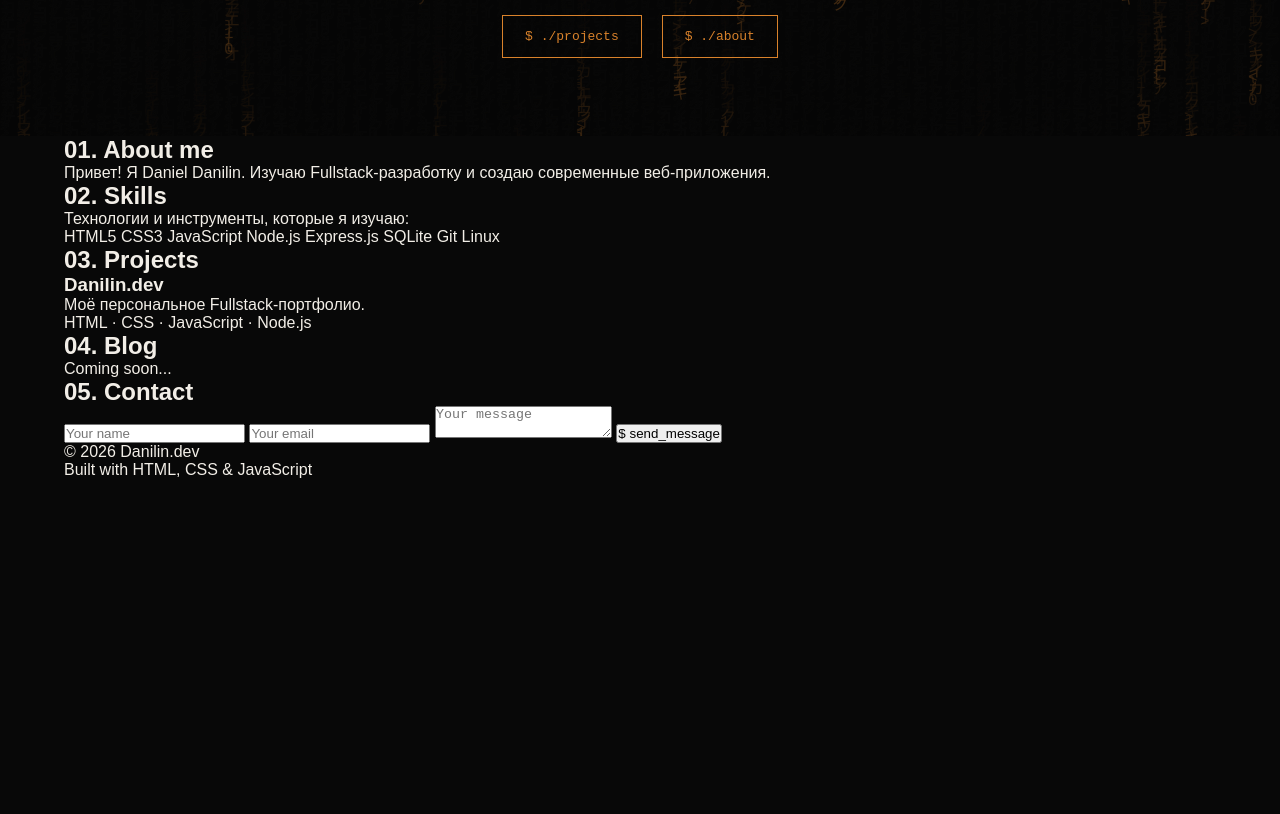
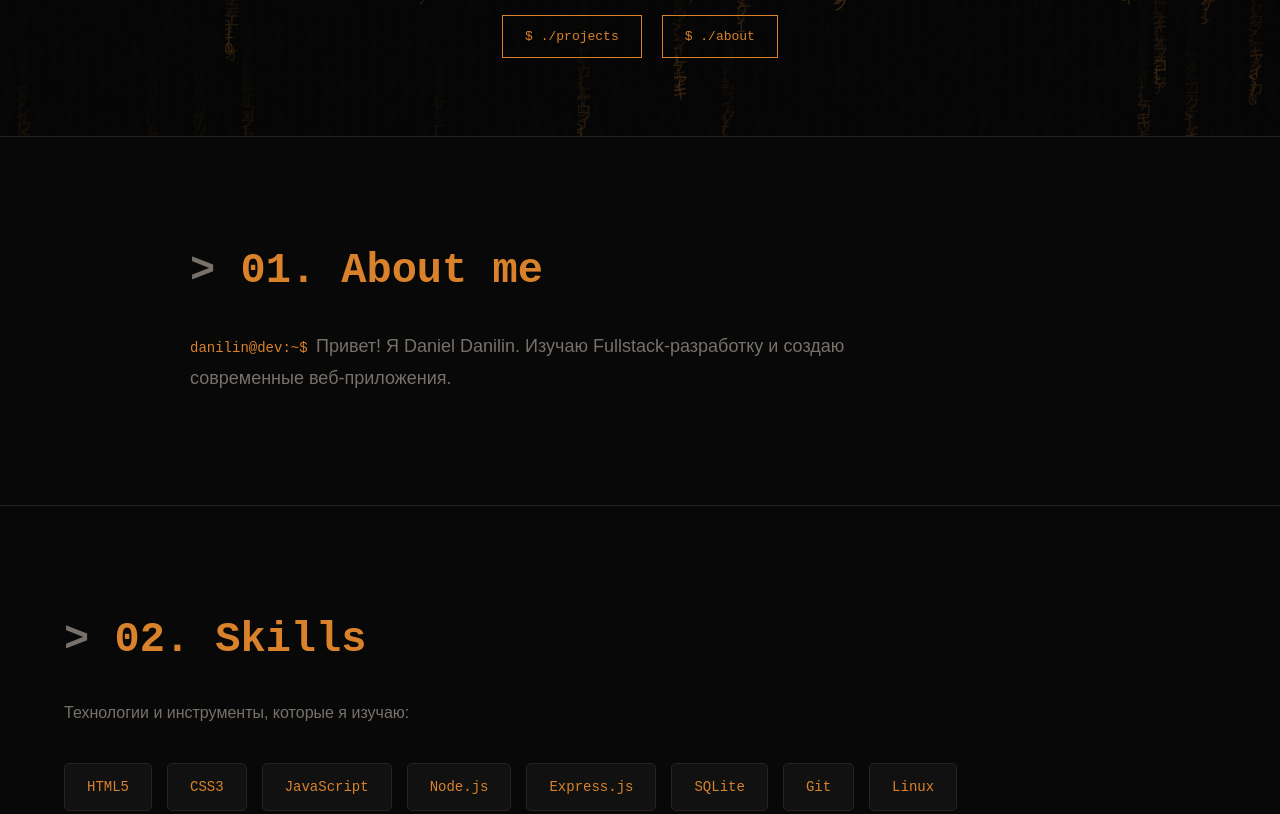
Before and after one commit to StyleLayDeveloper/fullstack-developer-portfolio, a plain HTML site: page public/index.html in a window 1280 px wide. Shown: the part 660-1474 px from the top of the page. Before the commit the page ends 1139 px from the top, so only its background shows below. Drawn offline with Linux system fonts and the light colour scheme.

Commit message:
Оформлены основные разделы портфолио

```diff
--- a/public/css/style.css
+++ b/public/css/style.css
@@ -236,3 +236,224 @@ a {
         animation: none;
     }
 }
+
+
+
+/* =================================
+   7. ОБЩИЕ СТИЛИ СЕКЦИЙ
+================================= */
+
+.section {
+    padding: 110px 0;
+    border-top: 1px solid var(--border);
+}
+
+.section h2 {
+    font-family: monospace;
+    font-size: clamp(28px, 5vw, 42px);
+    color: var(--accent);
+    margin-bottom: 35px;
+}
+
+.section h2::before {
+    content: "> ";
+    color: var(--secondary);
+}
+
+.section p {
+    color: var(--secondary);
+    font-size: 16px;
+    line-height: 1.8;
+}
+
+
+
+
+/* =================================
+   8. ABOUT
+================================= */
+
+.about .container {
+    max-width: 900px;
+}
+
+.about p {
+    max-width: 750px;
+    font-size: 18px;
+}
+
+.about p::before {
+    content: "danilin@dev:~$ ";
+    color: var(--accent);
+    font-family: monospace;
+    font-size: 14px;
+}
+
+
+
+
+/* =================================
+   9. SKILLS
+================================= */
+
+.skills-list {
+    display: flex;
+    flex-wrap: wrap;
+    gap: 15px;
+    margin-top: 35px;
+}
+
+.skills-list span {
+    padding: 15px 22px;
+    background-color: var(--surface);
+    border: 1px solid var(--border);
+    border-radius: 5px;
+    color: var(--accent);
+    font-family: monospace;
+    font-size: 14px;
+    transition: 0.3s;
+}
+
+.skills-list span:hover {
+    border-color: var(--accent);
+    box-shadow: 0 0 15px rgba(217, 130, 43, 0.15);
+    transform: translateY(-4px);
+}
+
+
+
+
+
+/* =================================
+   10. PROJECTS
+================================= */
+
+.project-card {
+    max-width: 650px;
+    padding: 30px;
+    background-color: var(--surface);
+    border: 1px solid var(--border);
+    border-radius: 6px;
+    transition: 0.3s;
+}
+
+.project-card:hover {
+    border-color: var(--accent);
+    transform: translateY(-5px);
+    box-shadow: 0 0 25px rgba(217, 130, 43, 0.08);
+}
+
+.project-card h3 {
+    color: var(--text);
+    font-size: 24px;
+    margin-bottom: 15px;
+}
+
+.project-card p {
+    margin-bottom: 20px;
+}
+
+.project-card span {
+    color: var(--accent);
+    font-family: monospace;
+    font-size: 13px;
+}
+
+
+
+
+
+/* =================================
+   11. BLOG
+================================= */
+
+.blog p {
+    display: inline-block;
+    padding: 20px 25px;
+    background-color: var(--surface);
+    border-left: 2px solid var(--accent);
+    font-family: monospace;
+    color: var(--secondary);
+}
+
+
+
+
+/* =================================
+   12. CONTACT
+================================= */
+
+.contact-form {
+    display: flex;
+    flex-direction: column;
+    gap: 18px;
+    max-width: 600px;
+    margin-top: 30px;
+}
+
+.contact-form input,
+.contact-form textarea {
+    width: 100%;
+    padding: 17px;
+    background-color: var(--surface);
+    border: 1px solid var(--border);
+    border-radius: 5px;
+    outline: none;
+    color: var(--text);
+    font-family: monospace;
+    font-size: 14px;
+    transition: border-color 0.3s;
+}
+
+.contact-form input:focus,
+.contact-form textarea:focus {
+    border-color: var(--accent);
+}
+
+.contact-form input::placeholder,
+.contact-form textarea::placeholder {
+    color: var(--secondary);
+}
+
+.contact-form textarea {
+    min-height: 150px;
+    resize: vertical;
+}
+
+.contact-form button {
+    align-self: flex-start;
+    padding: 15px 25px;
+    background-color: transparent;
+    border: 1px solid var(--accent);
+    color: var(--accent);
+    font-family: monospace;
+    font-size: 14px;
+    cursor: pointer;
+    transition: 0.3s;
+}
+
+.contact-form button:hover {
+    background-color: var(--accent);
+    color: var(--background);
+    box-shadow: 0 0 20px rgba(217, 130, 43, 0.2);
+}
+
+
+
+
+/* =================================
+   13. FOOTER
+================================= */
+
+.footer {
+    padding: 35px 0;
+    border-top: 1px solid var(--border);
+    text-align: center;
+}
+
+.footer p {
+    color: var(--secondary);
+    font-family: monospace;
+    font-size: 12px;
+    line-height: 2;
+}
```
